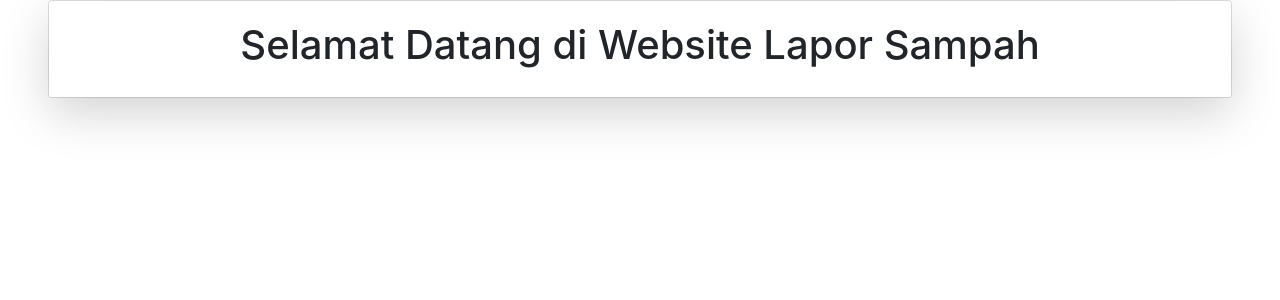
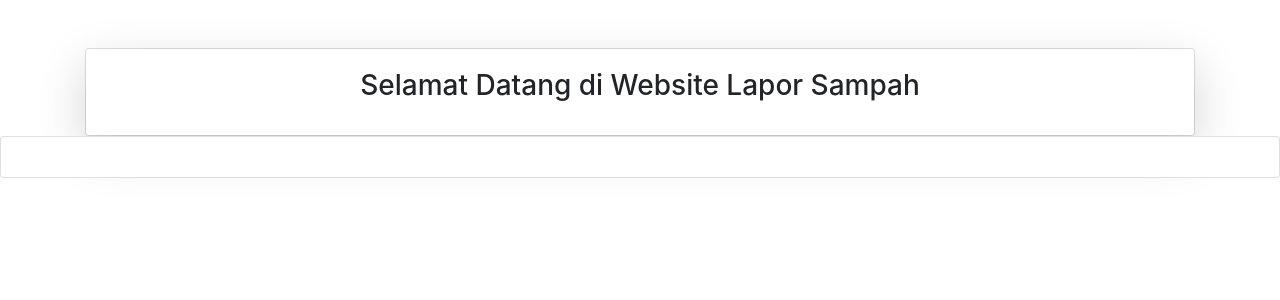
Before and after one commit to andri000me/lapor-sampah, a PHP site: page / in a window 1280 px wide. Shown: the part 56-356 px from the top of the page. Run offline with PHP 8.4, Linux system fonts and the light colour scheme.

Commit message:
Update 4.1
Pembaruan :
- Footer
- Index
- Navbar

```diff
--- a/footer.php
+++ b/footer.php
@@ -0,0 +1,5 @@
+<div class="card">
+    <div class="card-body">
+
+    </div>
+</div>
--- a/index.php
+++ b/index.php
@@ -14,13 +14,19 @@
 <body>
     <?php include "navbar.php" ?>
 
-    <div class="card ml-md-5 mr-md-5">
-        <div class="card-body text-sm-center shadow-lg">
-            <h1>Selamat Datang di Website Lapor Sampah</h1>
+    <div class="container mt-md-5">
+        <div class="row">
+            <div class="col">
+                <div class="card text-center">
+                    <div class="card-body shadow-lg">
+                        <h3 class="card-title">Selamat Datang di Website Lapor Sampah</h3>
+                    </div>
+                </div>
+            </div>
         </div>
-
     </div>
 
+    <?php include "footer.php" ?>
 </body>
 <!-- Muat JS -->
 <script src="assets/js/jquery-3.5.1.slim.min.js"></script>
--- a/navbar.php
+++ b/navbar.php
@@ -1,5 +1,5 @@
 <nav class="navbar sticky-top navbar-dark bg-primary">
-    <a class="navbar-brand" href="#">
+    <a class="navbar-brand" href="index.php">
         <img src="assets/img/bin.svg" width="30" height="30" class="d-inline-block align-top" alt="Lapor Sampah">
         Lapor Sampah
     </a>
```
Also changed, not shown: daftar.php (added).
